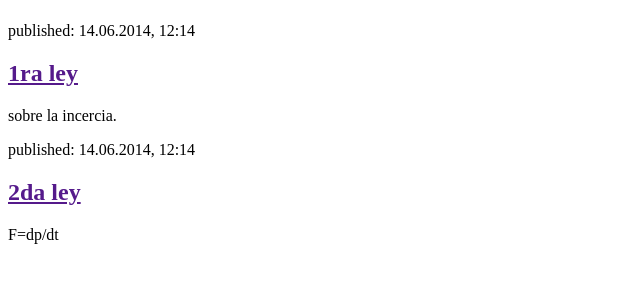
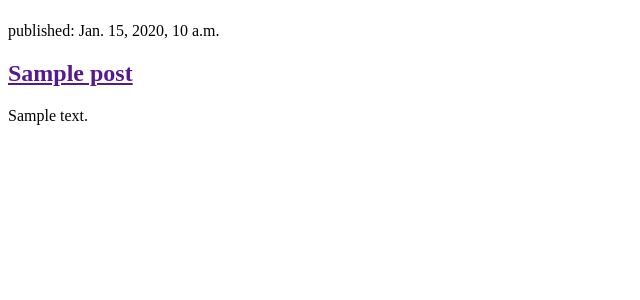
Before and after one commit to Bere21-wq/DjangoGirls_blog, a Django app: page / in a window 1280 px wide. Shown: the part 58-358 px from the top of the page, without its empty margins (0-640 px from the left). Run offline with Django 3.2, Linux system fonts and the light colour scheme; tables that the repository leaves empty hold one stand-in row (values such as "Sample post").

Commit message:
Se modifico la presentacion html y las vistas ahora muestran todos los post de la base de datos po fecha de publicacion

```diff
--- a/mysite/blog/templates/blog/post_list.html
+++ b/mysite/blog/templates/blog/post_list.html
@@ -8,16 +8,12 @@
             <h1><a href="/">Blog de Fisica</a></h1>
         </header>
 
+        {% for post in posts %}
         <article>
-            <time>published: 14.06.2014, 12:14</time>
-            <h2><a href="">1ra ley</a></h2>
-            <p>sobre la incercia.</p>
+            <time>published: {{ post.published_date }}</time>
+            <h2><a href="">{{ post.title }}</a></h2>
+            <p>{{ post.text|linebreaksbr }}</p>
         </article>
-
-        <article>
-            <time>published: 14.06.2014, 12:14</time>
-            <h2><a href="">2da ley</a></h2>
-            <p>F=dp/dt</p>
-        </article>
+        {% endfor %}
     </body>
 </html>
--- a/mysite/blog/views.py
+++ b/mysite/blog/views.py
@@ -1,4 +1,7 @@
 from django.shortcuts import render
+from django.utils import timezone
+from .models import Post
 
 def post_list(request):
-    return render(request, 'blog/post_list.html', {})
+    posts = Post.objects.filter(published_date__lte=timezone.now()).order_by('published_date')
+    return render(request, 'blog/post_list.html', {'posts': posts})
```
